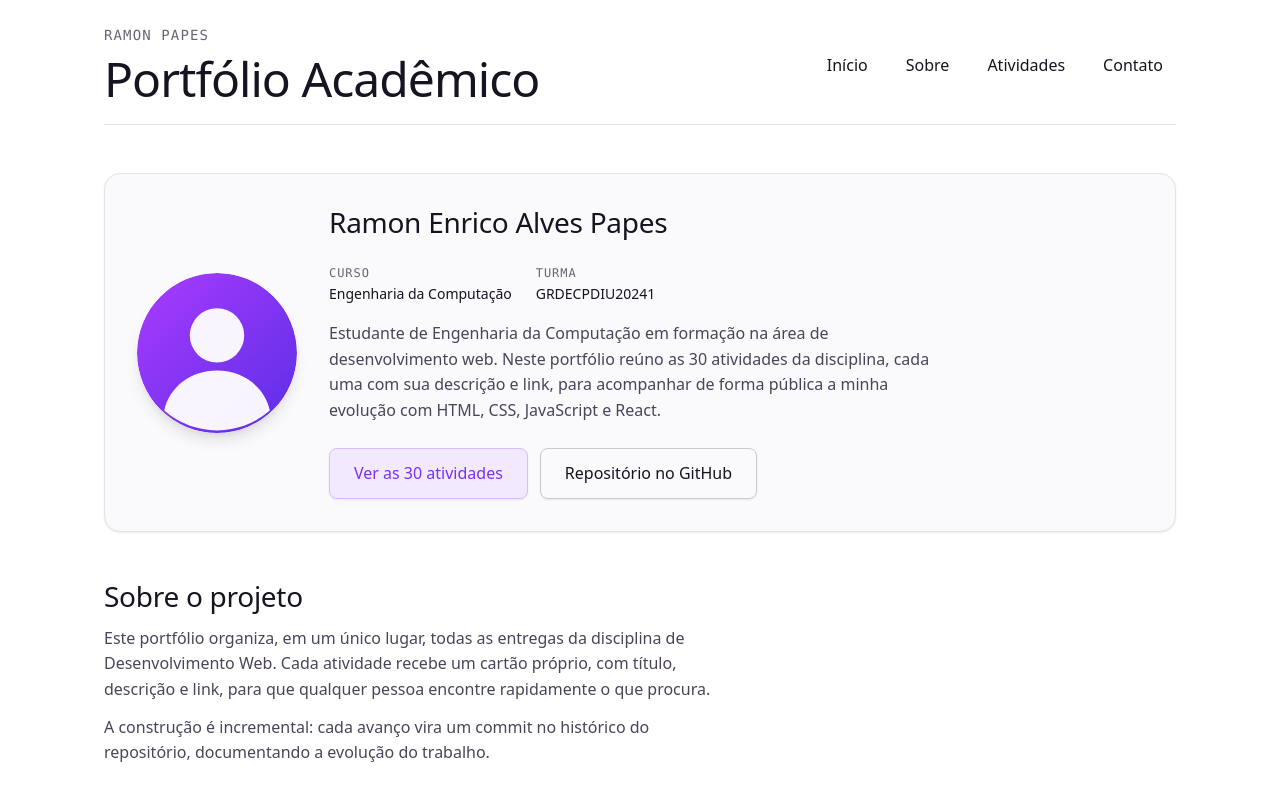
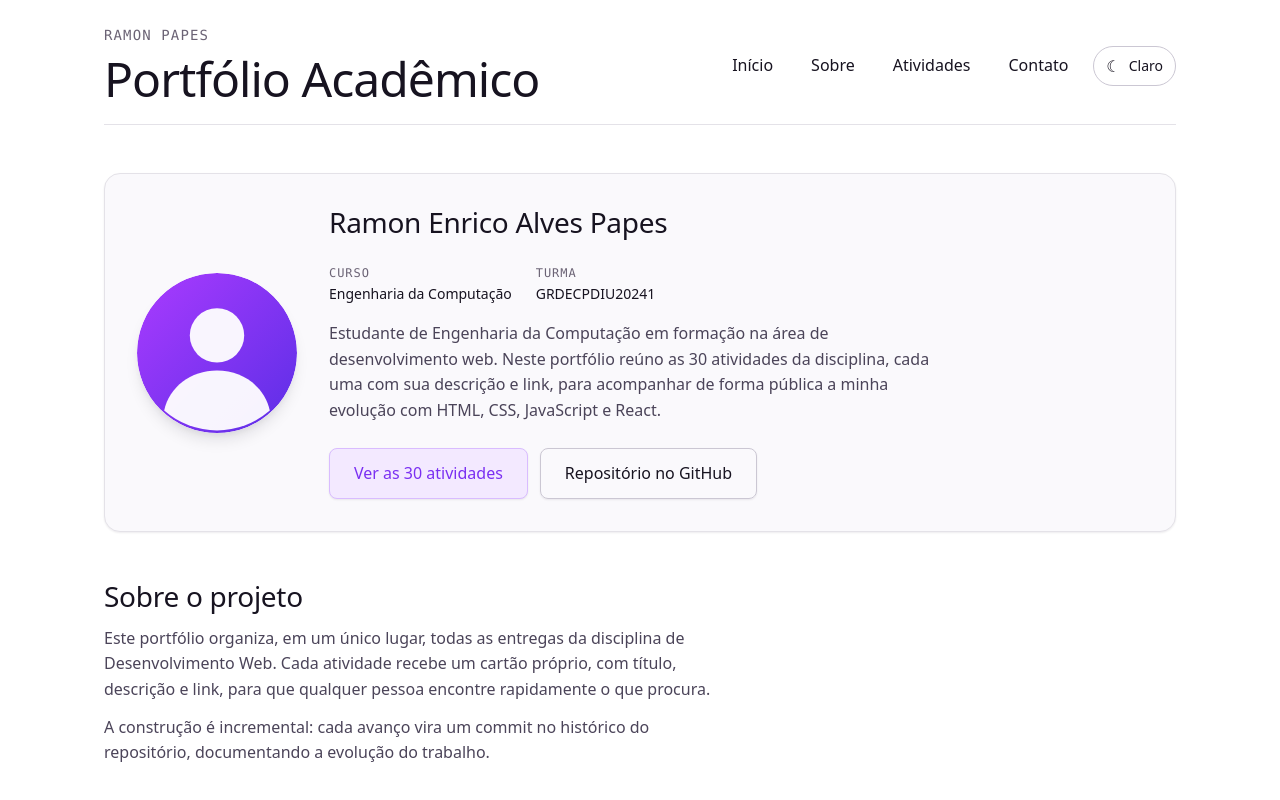
Before and after one commit to RamonPapes/atv_portfolio_academico, a React (Vite) app: page / in a window 1280 px wide. Shown: the top 800 px of the page. Built offline with nearby package versions, Linux system fonts and the light colour scheme.

Commit message:
Adiciona troca de tema

```diff
--- a/src/App.jsx
+++ b/src/App.jsx
@@ -7,6 +7,7 @@ import FormularioContato from './components/FormularioContato.jsx'
 import ModalAtividade from './components/ModalAtividade.jsx'
 import ProgressoAtividades from './components/ProgressoAtividades.jsx'
 import Rodape from './components/Rodape.jsx'
+import { useTema } from './hooks/useTema.js'
 import {
   atividades,
   FILTROS,
@@ -37,6 +38,7 @@ const mensagemSemResultado = (tecnologia, termo) => {
 }
 
 function App() {
+  const { tema, alternarTema } = useTema()
   const [tecnologiaSelecionada, setTecnologiaSelecionada] =
     useState(FILTRO_PADRAO)
   const [termoBusca, setTermoBusca] = useState('')
@@ -67,7 +69,12 @@ function App() {
         Pular para o conteúdo principal
       </a>
 
-      <Cabecalho marca="Ramon Papes" titulo="Portfólio Acadêmico" />
+      <Cabecalho
+        marca="Ramon Papes"
+        titulo="Portfólio Acadêmico"
+        tema={tema}
+        aoAlternarTema={alternarTema}
+      />
 
       <main id="conteudo" className="conteudo">
         <section
--- /dev/null
+++ b/src/components/BotaoTema.css
@@ -0,0 +1,33 @@
+.botao-tema {
+  display: inline-flex;
+  align-items: center;
+  gap: var(--espaco-2);
+  padding: var(--espaco-2) var(--espaco-3);
+  border: 1px solid var(--cor-borda-forte);
+  border-radius: var(--raio-completo);
+  background: transparent;
+  color: var(--cor-texto-forte);
+  font-size: var(--texto-sm);
+  font-weight: var(--peso-medio);
+  transition:
+    background var(--transicao),
+    border-color var(--transicao),
+    color var(--transicao);
+}
+
+.botao-tema:hover {
+  border-color: var(--cor-marca-borda);
+  background: var(--cor-marca-suave);
+  color: var(--cor-marca);
+}
+
+.botao-tema__simbolo {
+  font-size: var(--texto-md);
+  line-height: 1;
+}
+
+@media (max-width: 30rem) {
+  .botao-tema__nome {
+    display: none;
+  }
+}
--- /dev/null
+++ b/src/components/BotaoTema.jsx
@@ -0,0 +1,30 @@
+import { TEMAS } from '../hooks/useTema.js'
+import './BotaoTema.css'
+
+const APARENCIA_TEMA = {
+  [TEMAS.CLARO]: { simbolo: '☾', rotulo: 'Ativar tema escuro', nome: 'Claro' },
+  [TEMAS.ESCURO]: { simbolo: '☀', rotulo: 'Ativar tema claro', nome: 'Escuro' },
+}
+
+function BotaoTema({ tema, aoAlternar }) {
+  const aparencia = APARENCIA_TEMA[tema] ?? APARENCIA_TEMA[TEMAS.CLARO]
+
+  return (
+    <button
+      type="button"
+      className="botao-tema"
+      onClick={aoAlternar}
+      title={aparencia.rotulo}
+      aria-label={aparencia.rotulo}
+    >
+      <span className="botao-tema__simbolo" aria-hidden="true">
+        {aparencia.simbolo}
+      </span>
+      <span className="botao-tema__nome" aria-hidden="true">
+        {aparencia.nome}
+      </span>
+    </button>
+  )
+}
+
+export default BotaoTema
--- a/src/components/Cabecalho.css
+++ b/src/components/Cabecalho.css
@@ -20,6 +20,14 @@
   text-transform: uppercase;
   letter-spacing: 0.08em;
   color: var(--cor-texto-suave);
+}
+
+.cabecalho__acoes {
+  display: flex;
+  flex-wrap: wrap;
+  justify-content: flex-end;
+  align-items: center;
+  gap: var(--espaco-3);
 }
 
 .navegacao ul {
@@ -58,8 +66,13 @@
     gap: var(--espaco-4);
   }
 
+  .cabecalho__acoes {
+    width: 100%;
+    justify-content: space-between;
+  }
+
   .navegacao {
-    width: 100%;
+    flex: 1 1 auto;
   }
 
   .navegacao ul {
--- a/src/components/Cabecalho.jsx
+++ b/src/components/Cabecalho.jsx
@@ -1,3 +1,4 @@
+import BotaoTema from './BotaoTema.jsx'
 import './Cabecalho.css'
 
 const LINKS = [
@@ -7,7 +8,7 @@ const LINKS = [
   { href: '#contato', rotulo: 'Contato' },
 ]
 
-function Cabecalho({ marca, titulo }) {
+function Cabecalho({ marca, titulo, tema, aoAlternarTema }) {
   return (
     <header className="cabecalho" id="inicio">
       <div className="cabecalho__identidade">
@@ -15,6 +16,7 @@ function Cabecalho({ marca, titulo }) {
         <h1>{titulo}</h1>
       </div>
 
+      <div className="cabecalho__acoes">
         <nav className="navegacao" aria-label="Navegação principal">
           <ul>
             {LINKS.map(({ href, rotulo }) => (
@@ -24,6 +26,9 @@ function Cabecalho({ marca, titulo }) {
             ))}
           </ul>
         </nav>
+
+        <BotaoTema tema={tema} aoAlternar={aoAlternarTema} />
+      </div>
     </header>
   )
 }
--- a/src/data/atividades.js
+++ b/src/data/atividades.js
@@ -282,11 +282,11 @@ export const atividades = [
     numero: 23,
     titulo: 'Implementar alternância de tema',
     descricao:
-      'Botão para alternar entre tema claro e escuro aplicando o tema por atributo no elemento raiz, mantendo contraste e foco visível nos dois.',
+      'Botão no cabeçalho alternando entre claro e escuro. O tema vira um atributo data-tema no elemento raiz e todos os tokens de cor respondem a ele, preservando contraste e foco visível nos dois.',
     detalhes:
-      'Ainda não iniciada. Botão alternando um atributo no elemento raiz, com os tokens de cor respondendo a esse atributo.',
+      'Hook useTema guarda a escolha em useState e um useEffect grava data-tema em document.documentElement; o CSS traz o bloco escuro para prefers-color-scheme e para o atributo explícito.',
     tecnologia: ['React', 'CSS'],
-    status: STATUS.PLANEJADA,
+    status: STATUS.CONCLUIDA,
     link: null,
   },
   {
--- /dev/null
+++ b/src/hooks/useTema.js
@@ -0,0 +1,27 @@
+import { useEffect, useState } from 'react'
+
+export const TEMAS = {
+  CLARO: 'claro',
+  ESCURO: 'escuro',
+}
+
+const sistemaPrefereEscuro = () =>
+  typeof window !== 'undefined' &&
+  window.matchMedia('(prefers-color-scheme: dark)').matches
+
+const temaInicial = () =>
+  sistemaPrefereEscuro() ? TEMAS.ESCURO : TEMAS.CLARO
+
+export function useTema() {
+  const [tema, setTema] = useState(temaInicial)
+
+  useEffect(() => {
+    document.documentElement.dataset.tema = tema
+  }, [tema])
+
+  const alternarTema = () => {
+    setTema((atual) => (atual === TEMAS.ESCURO ? TEMAS.CLARO : TEMAS.ESCURO))
+  }
+
+  return { tema, alternarTema }
+}
--- a/src/styles/base.css
+++ b/src/styles/base.css
@@ -7,7 +7,6 @@
 html {
   box-sizing: border-box;
   -webkit-text-size-adjust: 100%;
-  color-scheme: light dark;
 }
 
 
--- a/src/styles/tokens.css
+++ b/src/styles/tokens.css
@@ -79,10 +79,12 @@
   /* ---- Layout e movimento ----------------------------------------------- */
   --largura-max: 1120px;
   --transicao: 150ms ease;
+
+  color-scheme: light;
 }
 
 @media (prefers-color-scheme: dark) {
-  :root {
+  :root:not([data-tema='claro']) {
     --cor-fundo: #14131a;
     --cor-superficie: #1c1b24;
     --cor-borda: #2e2c39;
@@ -118,7 +120,49 @@
       0 4px 6px -2px rgba(0, 0, 0, 0.35), 0 10px 15px -3px rgba(0, 0, 0, 0.45);
     --sombra-lg:
       0 10px 20px -5px rgba(0, 0, 0, 0.5), 0 20px 40px -10px rgba(0, 0, 0, 0.6);
+
+    color-scheme: dark;
   }
+}
+
+:root[data-tema='escuro'] {
+  --cor-fundo: #14131a;
+  --cor-superficie: #1c1b24;
+  --cor-borda: #2e2c39;
+  --cor-borda-forte: #423f52;
+
+  --cor-texto: #c3bed0;
+  --cor-texto-forte: #f4f2f8;
+  --cor-texto-suave: #9b95a8;
+
+  --cor-marca: #c08cff;
+  --cor-marca-forte: #d7b4ff;
+  --cor-marca-suave: rgba(192, 140, 255, 0.14);
+  --cor-marca-borda: rgba(192, 140, 255, 0.45);
+  --cor-marca-contraste: #14131a;
+
+  --cor-sucesso: #74e3a5;
+  --cor-sucesso-suave: rgba(116, 227, 165, 0.14);
+  --cor-sucesso-borda: rgba(116, 227, 165, 0.42);
+
+  --cor-aviso: #f3c169;
+  --cor-aviso-suave: rgba(243, 193, 105, 0.14);
+  --cor-aviso-borda: rgba(243, 193, 105, 0.42);
+
+  --cor-erro: #ff9d94;
+  --cor-erro-suave: rgba(255, 157, 148, 0.12);
+
+  --cor-neutro: #a6a0b4;
+  --cor-neutro-suave: rgba(166, 160, 180, 0.12);
+  --cor-neutro-borda: rgba(166, 160, 180, 0.38);
+
+  --sombra-sm: 0 1px 2px rgba(0, 0, 0, 0.4);
+  --sombra-md:
+    0 4px 6px -2px rgba(0, 0, 0, 0.35), 0 10px 15px -3px rgba(0, 0, 0, 0.45);
+  --sombra-lg:
+    0 10px 20px -5px rgba(0, 0, 0, 0.5), 0 20px 40px -10px rgba(0, 0, 0, 0.6);
+
+  color-scheme: dark;
 }
 
 @media (min-width: 90rem) {
```
Lines whose indentation alone changed are shown as unchanged.
